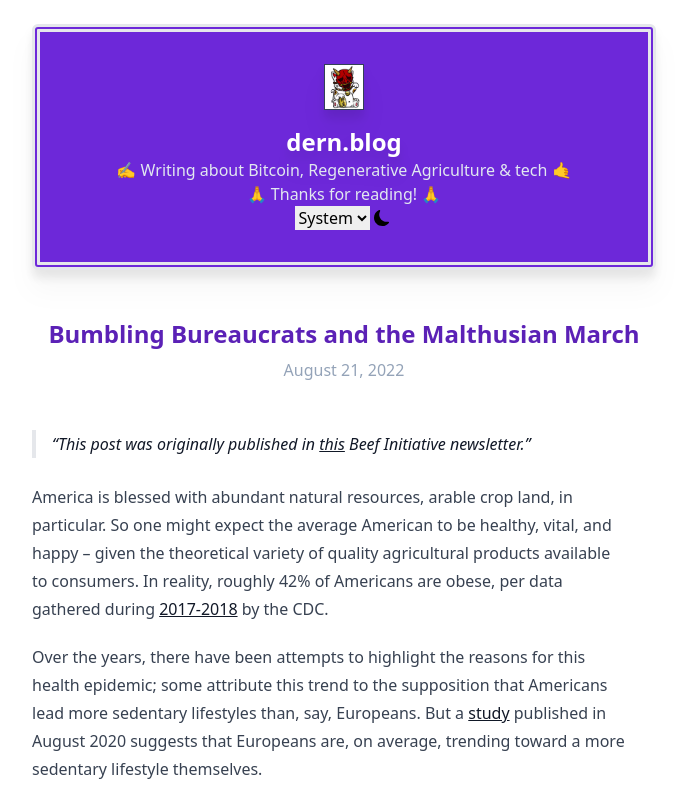
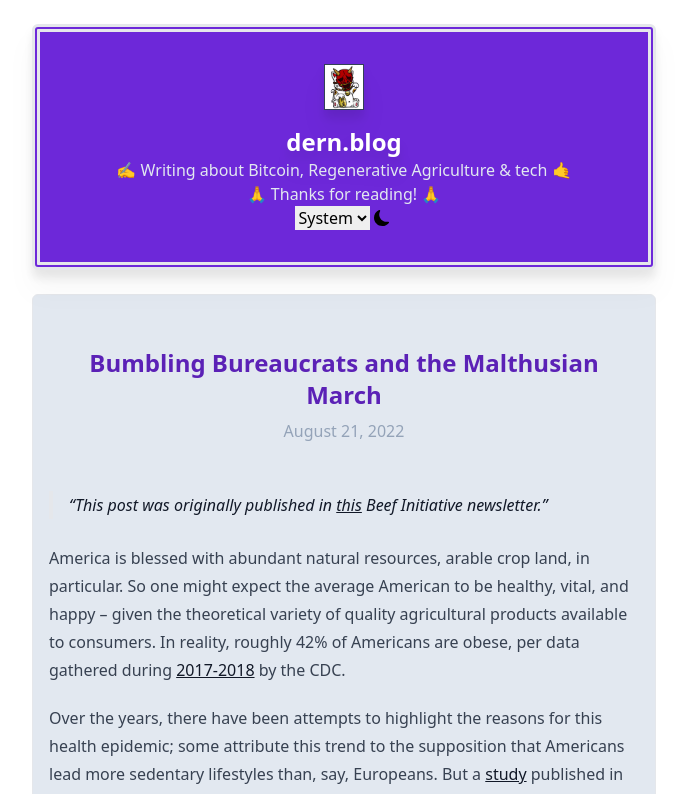
Before and after one commit to bitdern/dern-blog, a Next.js app: page /posts/bumbling-bureaucrats-malthusian-march in a window 1280 px wide. Shown: the top 794 px of the page, without its empty margins (296-983 px from the left). Built offline with nearby package versions, Linux system fonts and the light colour scheme.

Commit message:
added some css to improve post readability in dark mode

```diff
--- a/app/posts/[slug]/page.tsx
+++ b/app/posts/[slug]/page.tsx
@@ -23,7 +23,7 @@ const PostPage = (props: any) => {
   const post = getPostContent(slug);
 
   return (
-    <div>
+    <div className="bg-slate-200 px-4 py-1 border border-1 rounded-md">
       <div className="my-12 text-center">
         <h1 className="font-bold text-2xl text-violet-800">
           {post.data.title}
```
